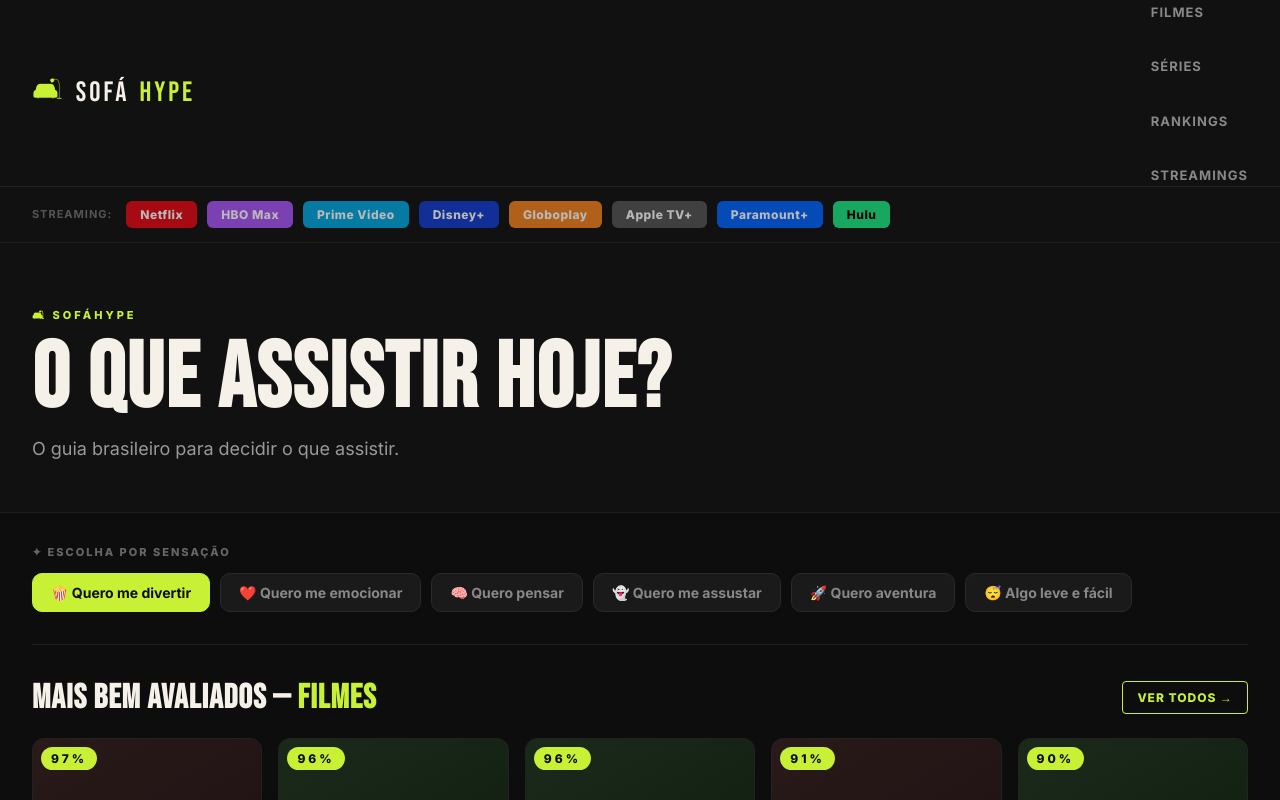
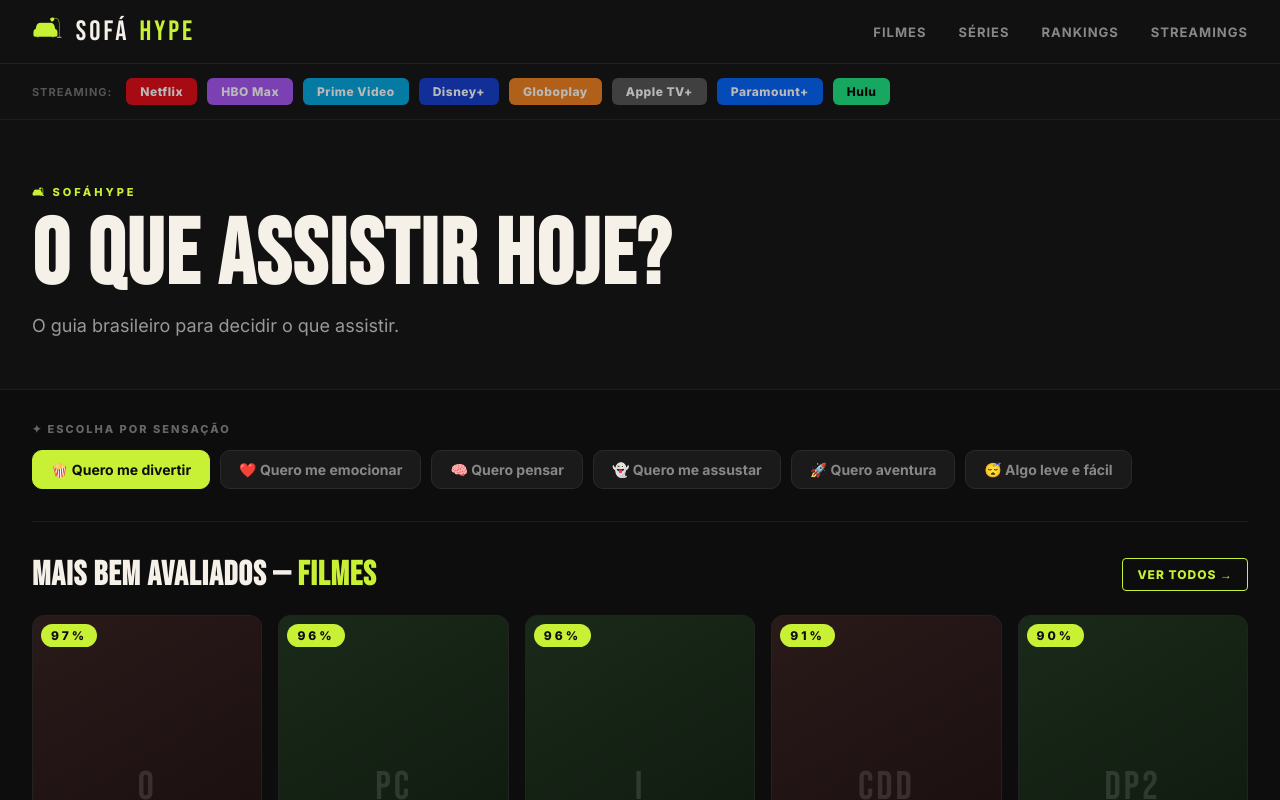
Before and after one commit to albinojc/sofahype, a Next.js app: page / in a window 1280 px wide. Shown: the top 800 px of the page. Built offline with nearby package versions, Linux system fonts and the light colour scheme.

Commit message:
Add files via upload

```diff
--- a/src/app/globals.css
+++ b/src/app/globals.css
@@ -8,7 +8,7 @@
 .nav { background: #111; border-bottom: 1px solid #222; padding: 0 2rem; display: flex; align-items: center; justify-content: space-between; min-height: 64px; position: sticky; top: 0; z-index: 100; }
 .logo { font-family: 'Bebas Neue', sans-serif; font-size: 28px; letter-spacing: 3px; color: #F5F0E8; display: flex; align-items: center; gap: 10px; }
 .logo-icon, .logo-hype { color: #C8F135; }
-.nav-links { display: flex; gap: 2rem; list-style: none; }
+.nav-links { display: flex; flex-direction: row; align-items: center; gap: 2rem; list-style: none; }
 .nav-links a { color: #888; font-size: 13px; font-weight: 700; letter-spacing: 1px; text-transform: uppercase; transition: color .2s; }
 .nav-links a:hover { color: #C8F135; }
 .streaming-bar { background: #111; border-bottom: 1px solid #1e1e1e; padding: 14px 2rem; display: flex; gap: 10px; flex-wrap: wrap; align-items: center; }
```
